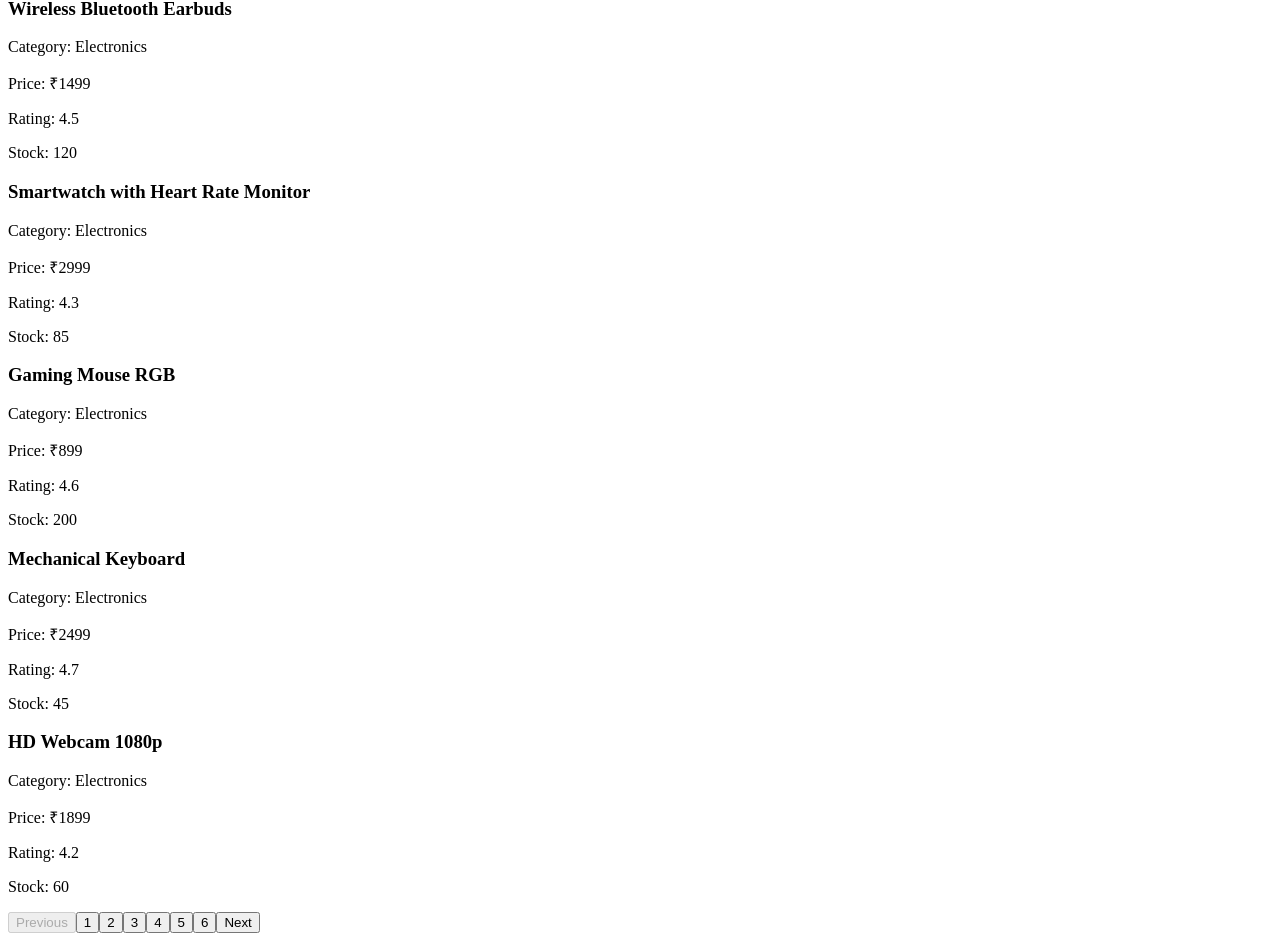
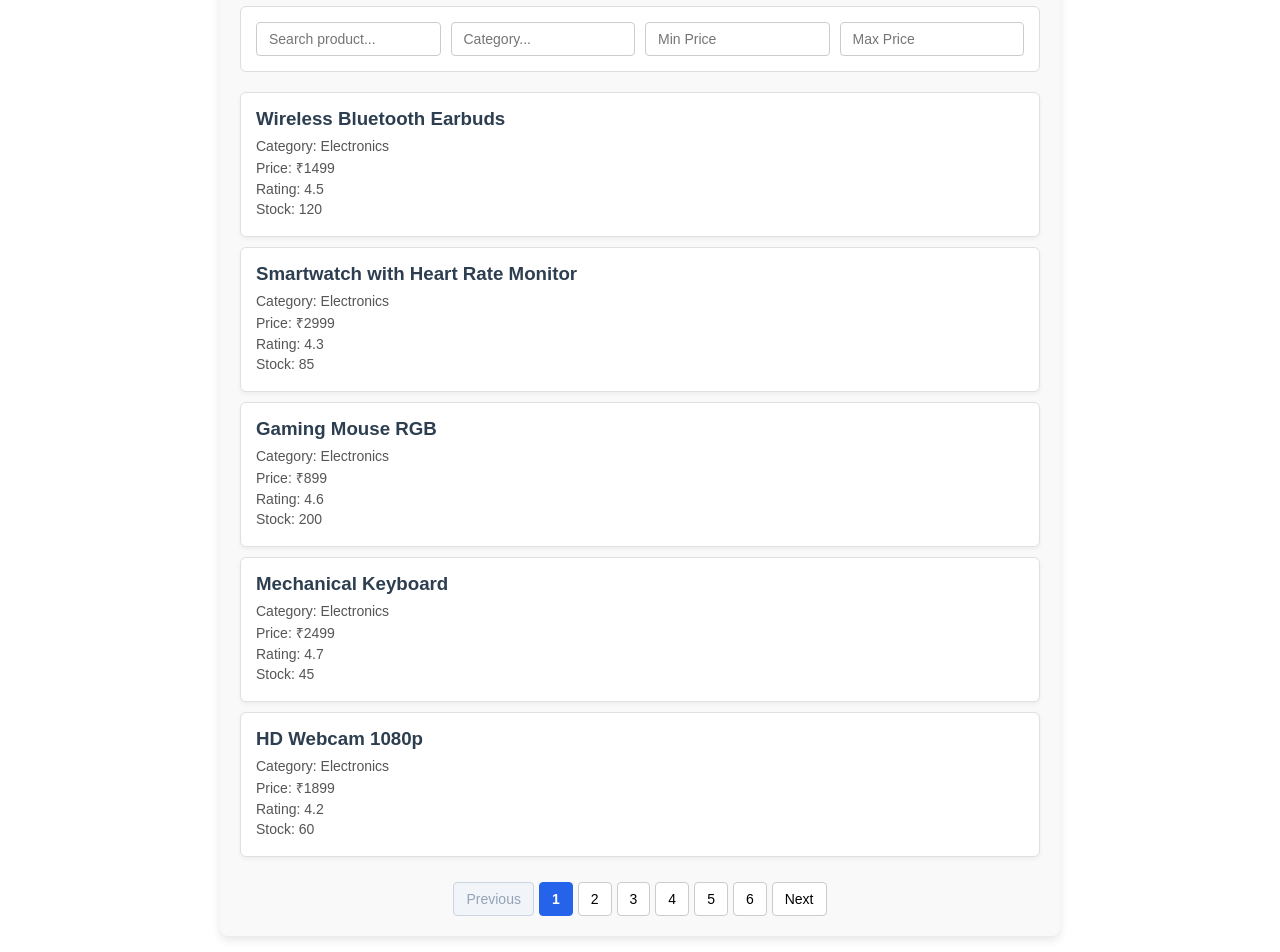
Before and after one commit to karanjoshi-kj/REACT, a React (Vite) app in the folder demo/: page / in a window 1280 px wide. Shown: the part 122-1074 px from the top of the page. Built offline with nearby package versions, Linux system fonts and the light colour scheme.

Commit message:
PAGENATION COMPLETED WITH A MINI PROJECT OF E-CART

```diff
--- a/demo/src/App.jsx
+++ b/demo/src/App.jsx
@@ -1,5 +1,5 @@
 import React from 'react'
-import Productdikha from './components/PRODUCTCARD/Productdikha';
+import ProductDashboard from './components/PRODUCTCARD/ProductDashboard';
 // import Mapfun from './components/mapfunction/Mapfun';
 // import Keyattri from './components/mapfunction/Keyattri';
 // import QuestionPratice from './components/mapfunction/QuestionPratice';
@@ -19,7 +19,7 @@ import Productdikha from './components/PRODUCTCARD/Productdikha';
 const App = () => {
   return (
     <div>
-      <Productdikha />
+      <ProductDashboard/>
       {/* <Importpagenation /> */}
       {/* <Pagenationcomplete/> */}
       {/* <Arraycls/> */}
--- /dev/null
+++ b/demo/src/components/PRODUCTCARD/FilterSection.css
@@ -0,0 +1,19 @@
+.filter-container {
+  display: flex;
+  flex-wrap: wrap;
+  gap: 10px;
+  margin-bottom: 20px;
+  background: #fff;
+  padding: 15px;
+  border-radius: 6px;
+  border: 1px solid #ddd;
+}
+
+.filter-container input {
+  padding: 8px 12px;
+  border: 1px solid #ccc;
+  border-radius: 4px;
+  font-size: 14px;
+  flex: 1;
+  min-width: 150px;
+}
--- a/demo/src/components/PRODUCTCARD/FilterSection.jsx
+++ b/demo/src/components/PRODUCTCARD/FilterSection.jsx
@@ -1,11 +1,11 @@
 import React, { useState, useEffect } from "react";
+import "./FilterSection.css";
 
 const FilterSection = ({ Pagedata, setFilteredData, setCurrentPage }) => {
   const [search, setSearch] = useState("");
   const [category, setCategory] = useState("");
   const [minPrice, setMinPrice] = useState("");
   const [maxPrice, setMaxPrice] = useState("");
-
 
   const filtered = Pagedata.filter((product) => {
     const namematch = product.name.toLowerCase().includes(search.toLowerCase());
--- /dev/null
+++ b/demo/src/components/PRODUCTCARD/Pagination.css
@@ -0,0 +1,35 @@
+.btn-parent {
+  display: flex;
+  justify-content: center;
+  align-items: center;
+  gap: 5px;
+  margin-top: 25px;
+}
+
+.btn-parent button {
+  padding: 8px 12px;
+  border: 1px solid #ccc;
+  background-color: #fff;
+  cursor: pointer;
+  border-radius: 4px;
+  font-size: 14px;
+  transition: background-color 0.2s;
+}
+
+.btn-parent button:hover:not(:disabled) {
+  background-color: #e2e8f0;
+}
+
+.btn-parent button:disabled {
+  background-color: #f1f5f9;
+  color: #94a3b8;
+  cursor: not-allowed;
+  border-color: #cbd5e1;
+}
+
+.btn-parent button.active-page {
+  background-color: #2563eb;
+  color: white;
+  border-color: #2563eb;
+  font-weight: bold;
+}
--- a/demo/src/components/PRODUCTCARD/Pagenation.jsx
+++ b/demo/src/components/PRODUCTCARD/Pagination.jsx
@@ -1,4 +1,5 @@
 import React, { useEffect } from "react";
+import "./Pagination.css";
 
 const Pagination = ({ filteredData, currentPage, setCurrentPage, itemPerPage, setCurrentItems }) => {
   const totalpages = Math.ceil(filteredData.length / itemPerPage);
--- /dev/null
+++ b/demo/src/components/PRODUCTCARD/ProductDashboard.css
@@ -0,0 +1,15 @@
+.container {
+  max-width: 800px;
+  margin: 30px auto;
+  padding: 20px;
+  font-family: Arial, sans-serif;
+  background-color: #f9f9f9;
+  border-radius: 8px;
+  box-shadow: 0 4px 10px rgba(0, 0, 0, 0.1);
+}
+
+.heading {
+  text-align: center;
+  color: #333;
+  margin-bottom: 20px;
+}
--- /dev/null
+++ b/demo/src/components/PRODUCTCARD/ProductDashboard.jsx
@@ -0,0 +1,38 @@
+import React, { useState } from "react";
+import Pagedata from "./Pagedata.json";
+import FilterSection from "./FilterSection";
+import ProductList from "./ProductList";
+import Pagination from "./Pagination";
+import "./ProductDashboard.css";
+
+const ProductDashboard = () => {
+  const [currentPage, setCurrentPage] = useState(1);
+  const itemPerPage = 5;
+
+  const [filteredData, setFilteredData] = useState(Pagedata);
+  const [currentItems, setCurrentItems] = useState([]);
+
+  return (
+    <div className="container">
+      <h1 className="heading">PRODUCT DASHBOARD</h1>
+
+      <FilterSection
+        Pagedata={Pagedata}
+        setFilteredData={setFilteredData}
+        setCurrentPage={setCurrentPage}
+      />
+
+      <ProductList currentItems={currentItems} />
+
+      <Pagination
+        filteredData={filteredData}
+        currentPage={currentPage}
+        setCurrentPage={setCurrentPage}
+        itemPerPage={itemPerPage}
+        setCurrentItems={setCurrentItems}
+      />
+    </div>
+  );
+};
+
+export default ProductDashboard;
--- /dev/null
+++ b/demo/src/components/PRODUCTCARD/ProductList.css
@@ -0,0 +1,26 @@
+.product-card {
+  background: #fff;
+  border: 1px solid #e0e0e0;
+  margin: 10px 0;
+  padding: 15px;
+  border-radius: 6px;
+  box-shadow: 0 2px 4px rgba(0, 0, 0, 0.05);
+}
+
+.product-card h3 {
+  margin: 0 0 8px 0;
+  color: #2c3e50;
+}
+
+.product-card p {
+  margin: 4px 0;
+  color: #555;
+  font-size: 14px;
+}
+
+.no-results {
+  text-align: center;
+  color: #e74c3c;
+  font-weight: bold;
+  margin: 20px 0;
+}
--- a/demo/src/components/PRODUCTCARD/ProductList.jsx
+++ b/demo/src/components/PRODUCTCARD/ProductList.jsx
@@ -1,4 +1,5 @@
 import React from "react";
+import "./ProductList.css";
 
 const ProductList = ({ currentItems }) => {
   return (
--- a/demo/src/components/PRODUCTCARD/Productdikha.jsx
+++ /dev/null
@@ -1,30 +0,0 @@
-import React, { useState } from 'react'
-import Pagedata from "./Productdata.json";
-import FilterSection from "./FilterSection";
-import ProductList from "./ProductList";
-import Pagination from "./Pagenation";
-
-const Productdikha = () => {
-    const [currentPage , setCurrentPage] = useState(1);
-    const itemPerPage = 5 ;
-
-    const [filteredData , setFilteredData] = useState(Pagedata);
-    const [currentItems , setCurrentItems] = useState([]);
-  return (
-    <div className="container">
-    <h1>PRODUCTS CARD</h1>
-
-    <FilterSection Pagedata={Pagedata} setFilteredData={setFilteredData} setCurrentPage={setCurrentPage}></FilterSection>
-    <ProductList currentItems={currentItems} />
-    <Pagination
-    filteredData={filteredData}
-    currentPage={currentPage}
-    setCurrentPage={setCurrentPage}
-    itemPerPage={itemPerPage}
-    setCurrentItems={setCurrentItems}
-    />
-    </div>
-  )
-}
-
-export default Productdikha
```
Also changed, not shown: demo/src/components/PRODUCTCARD/Pagedata.json (renamed from demo/src/components/PRODUCTCARD/Productdata.json).
